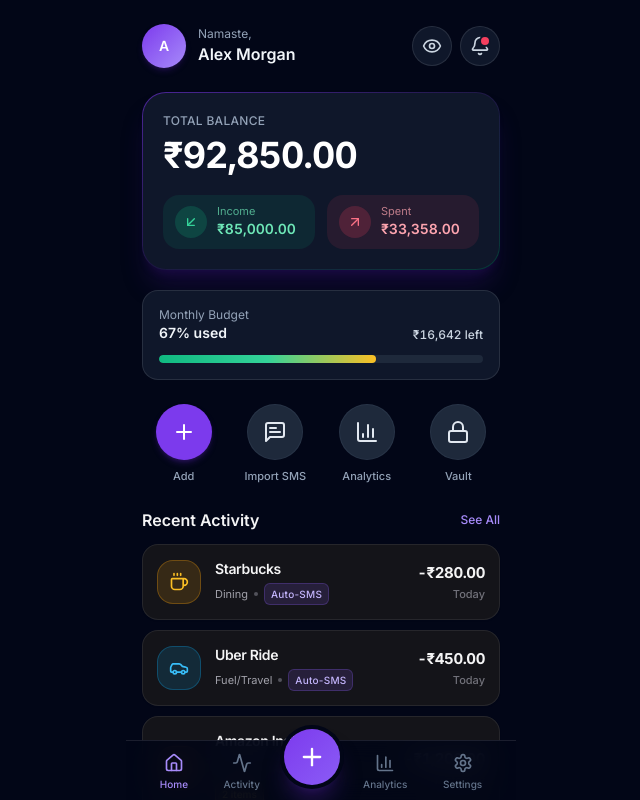
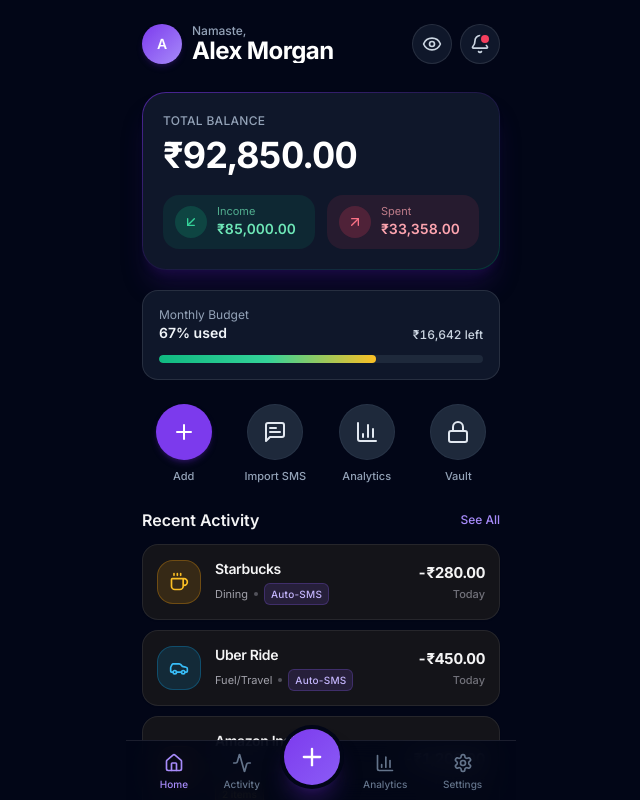
Before and after one commit to kritagya20/finance-tracker-app, a React (Vite) app: page / in a window 1280 px wide. Both pictures are taken after typing "name@example.com", "Sample123" into the empty fields and a click on the button "Unlock Vault". Shown: the top 800 px of the page, without its empty margins (319-959 px from the left). Built offline with nearby package versions, Linux system fonts and the light colour scheme.

Commit message:
feat(header): standardize screen headers to consistent h-14 height and title font size

```diff
--- a/src/components/layout/TopHeader.tsx
+++ b/src/components/layout/TopHeader.tsx
@@ -15,19 +15,21 @@ export const TopHeader: React.FC<TopHeaderProps> = ({
   onProfileClick,
 }) => {
   return (
-    <header className="flex items-center justify-between pt-2 pb-1">
+    <header className="flex h-14 items-center justify-between">
       <button
         type="button"
         onClick={onProfileClick}
-        className="flex items-center gap-3 text-left transition-opacity hover:opacity-90 active:scale-[0.98]"
+        className="flex items-center gap-2.5 text-left transition-opacity hover:opacity-90 active:scale-[0.98]"
         title="View financial profile & settings"
       >
-        <div className="flex size-11 items-center justify-center rounded-full bg-gradient-to-br from-violet-600 to-violet-400 text-sm font-semibold text-white shadow-md shadow-violet-900/30">
+        <div className="flex size-10 shrink-0 items-center justify-center rounded-full bg-gradient-to-br from-violet-600 to-violet-400 text-sm font-semibold text-white shadow-md shadow-violet-900/30">
           {userName.charAt(0).toUpperCase()}
         </div>
-        <div className="leading-tight">
-          <p className="text-xs text-slate-400">Namaste,</p>
-          <p className="text-base font-semibold text-slate-100">{userName}</p>
+        <div className="flex flex-col justify-center">
+          <p className="text-xs font-medium text-slate-400 leading-none">Namaste,</p>
+          <h1 className="mt-0.5 text-2xl font-bold tracking-tight text-white leading-none truncate max-w-[170px]">
+            {userName}
+          </h1>
         </div>
       </button>
 
--- a/src/screens/activity/ActivityScreen.tsx
+++ b/src/screens/activity/ActivityScreen.tsx
@@ -227,8 +227,8 @@ export const ActivityScreen: React.FC<ActivityScreenProps> = ({
   return (
     <div className="flex flex-col gap-3 pb-8">
       {/* Screen-Specific Header */}
-      <header className="flex items-center justify-between pt-2">
-        <h1 className="text-2xl font-bold tracking-tight text-zinc-50">Activity</h1>
+      <header className="flex h-14 items-center justify-between">
+        <h1 className="text-2xl font-bold tracking-tight text-white">Activity</h1>
         <button
           type="button"
           onClick={handleExportCSV}
--- a/src/screens/analytics/AnalyticsScreen.tsx
+++ b/src/screens/analytics/AnalyticsScreen.tsx
@@ -31,11 +31,15 @@ export const AnalyticsScreen: React.FC<AnalyticsScreenProps> = ({
   return (
     <div className="flex flex-col gap-5">
       {/* Screen-Specific Header */}
-      <header className="flex items-center justify-between pt-2">
-        <h1 className="text-2xl font-bold tracking-tight text-zinc-50">Analytics</h1>
-        <span className="rounded-xl border border-white/10 bg-zinc-900 px-3 py-1.5 text-xs font-medium text-zinc-300">
-          Sep 2026 ▾
-        </span>
+      <header className="flex h-14 items-center justify-between">
+        <h1 className="text-2xl font-bold tracking-tight text-white">Analytics</h1>
+        <button
+          type="button"
+          className="flex h-10 items-center gap-1.5 rounded-2xl border border-white/10 bg-zinc-900 px-3.5 text-xs font-medium text-zinc-300 hover:text-white active:bg-zinc-800 transition-colors"
+        >
+          <span>Sep 2026</span>
+          <span className="text-[10px] text-zinc-500">▾</span>
+        </button>
       </header>
 
       {/* Timeframe Segment */}
--- a/src/screens/vault/VaultScreen.tsx
+++ b/src/screens/vault/VaultScreen.tsx
@@ -44,21 +44,18 @@ export const VaultScreen: React.FC<VaultScreenProps> = ({
   return (
     <div className="flex flex-col gap-5">
       {/* Screen-Specific Header */}
-      <header className="flex items-center justify-between pt-2">
+      <header className="flex h-14 items-center justify-between">
         <div className="flex items-center gap-2.5">
-          <div className="flex size-9 items-center justify-center rounded-xl bg-violet-500/15 text-violet-400 border border-violet-500/20">
+          <div className="flex size-10 shrink-0 items-center justify-center rounded-2xl bg-violet-500/15 text-violet-400 border border-violet-500/20">
             <Shield className="size-5" />
           </div>
-          <div>
-            <h1 className="text-2xl font-bold tracking-tight text-zinc-50">Settings</h1>
-            <p className="text-[11px] text-zinc-400">Vault & Financial Profile</p>
-          </div>
+          <h1 className="text-2xl font-bold tracking-tight text-white">Settings</h1>
         </div>
         {onLogout && (
           <button
             type="button"
             onClick={onLogout}
-            className="flex items-center gap-1.5 rounded-xl border border-white/10 bg-zinc-900 px-3 py-1.5 text-xs font-medium text-zinc-400 hover:text-white active:bg-zinc-800 transition-colors"
+            className="flex h-10 items-center gap-1.5 rounded-2xl border border-white/10 bg-zinc-900 px-3.5 text-xs font-medium text-zinc-400 hover:text-white active:bg-zinc-800 transition-colors"
           >
             <LogOut className="size-3.5 text-rose-400" />
             <span>Lock Vault</span>
```
